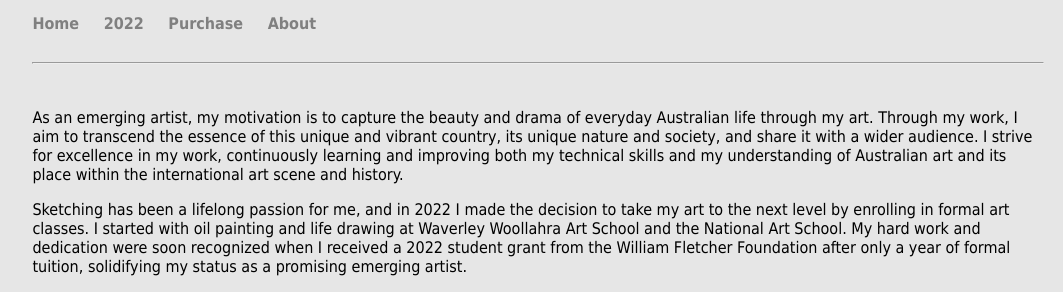
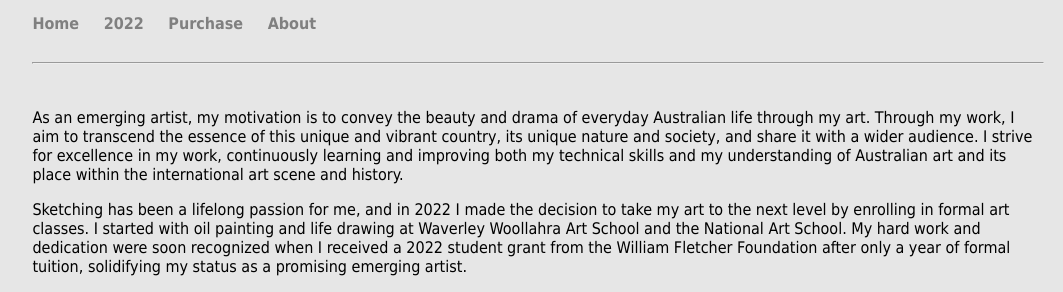
Before and after one commit to verarobsonart/verarobsonart.github.io, a Jekyll site: the page built from about.md, in a window 1280 px wide. Shown: the part 123-415 px from the top of the page, without its empty margins (102-1165 px from the left). Built offline with Jekyll 4.4.1, drawn with Linux system fonts in a browser that asks for light colours.

Commit message:
Update about.md

```diff
--- a/about.md
+++ b/about.md
@@ -2,7 +2,7 @@
 layout: default
 ---
 
-<p>As an emerging artist, my motivation is to capture the beauty and drama of everyday Australian life through my art. Through my work, I aim to transcend the essence of this unique and vibrant country, its unique nature and society, and share it with a wider audience. I strive for excellence in my work, continuously learning and improving both my technical skills and my understanding of Australian art and its place within the international art scene and history.</p>
+<p>As an emerging artist, my motivation is to convey the beauty and drama of everyday Australian life through my art. Through my work, I aim to transcend the essence of this unique and vibrant country, its unique nature and society, and share it with a wider audience. I strive for excellence in my work, continuously learning and improving both my technical skills and my understanding of Australian art and its place within the international art scene and history.</p>
 
 <p>Sketching has been a lifelong passion for me, and in 2022 I made the decision to take my art to the next level by enrolling in formal art classes. I started with oil painting and life drawing at Waverley Woollahra Art School and the National Art School. My hard work and dedication were soon recognized when I received a 2022 student grant from the William Fletcher Foundation after only a year of formal tuition, solidifying my status as a promising emerging artist.</p>
 
```
